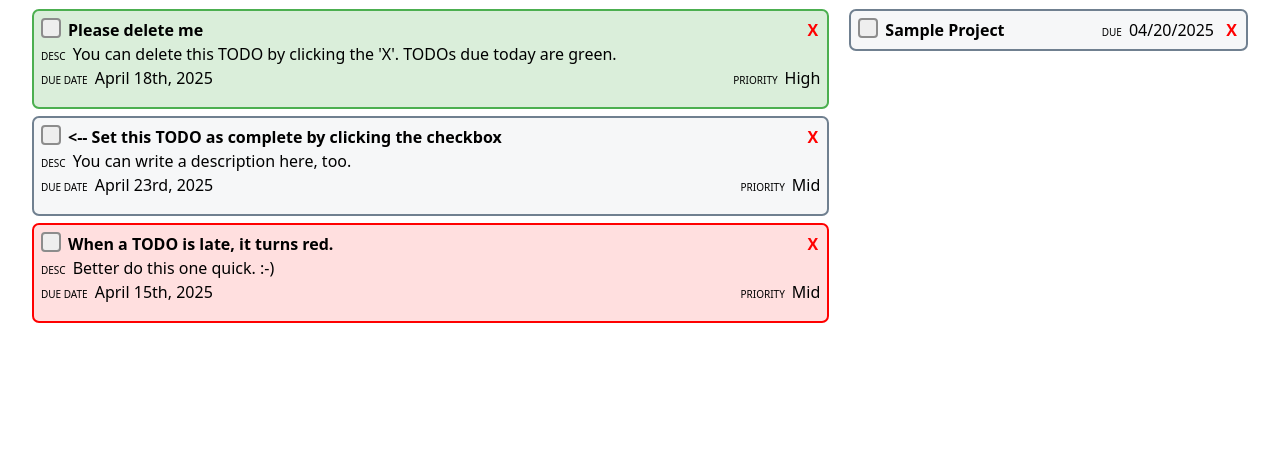
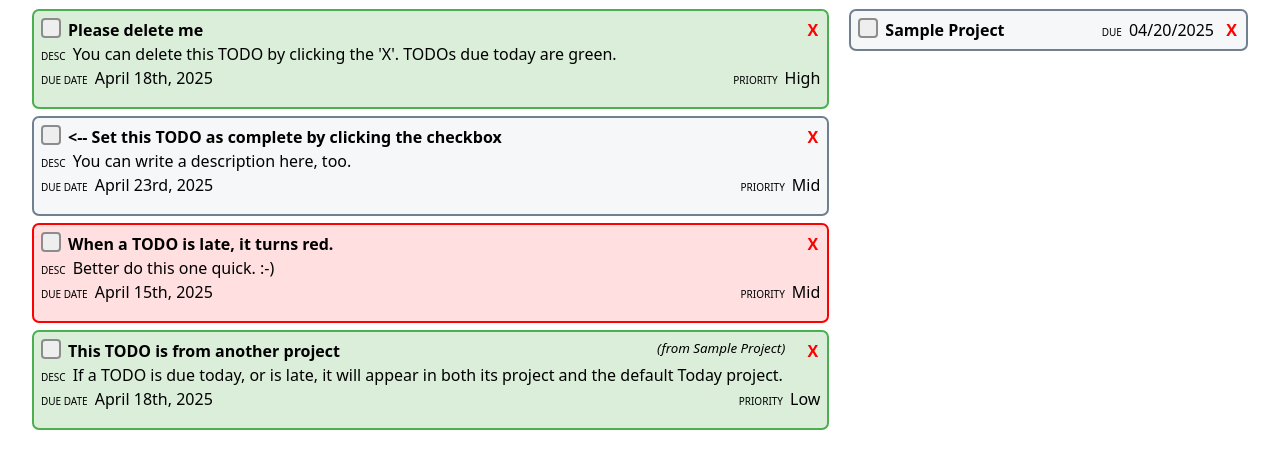
Before and after one commit to gushags/todo, a website built with webpack: page src/template.html in a window 1280 px wide. Shown: the part 151-620 px from the top of the page. Built offline with nearby package versions, Linux system fonts and the light colour scheme.

Commit message:
Feature: View TODOs due today in default project from other projects

```diff
--- a/src/styles.css
+++ b/src/styles.css
@@ -48,7 +48,9 @@ main {
 #today-add:hover,
 #project-add:hover,
 #project-todo-add:hover,
-.delete-button:hover {
+.delete-button:hover,
+#projects-list > ul > ol > div > h4,
+#project-display > h3 {
   cursor: pointer;
 }
 
@@ -211,3 +213,9 @@ input:focus-visible {
 .project > .div-top > button {
   margin-left: 10px;
 }
+
+.from-project {
+  font-style: italic;
+  font-size: smaller;
+  margin-right: 20px;
+}
--- a/src/ui.js
+++ b/src/ui.js
@@ -63,18 +63,25 @@ export function inititalizeUI() {
         "Low",
         new Date(new Date().getTime() + 7 * 24 * 60 * 60 * 1000)
       );
+      const sampleTodo2 = new ToDo(
+        "This TODO is from another project",
+        sampleProj.id,
+        "If a TODO is due today, or is late, it will appear in both its project and the default Today project.",
+        "Low",
+        new Date()
+      );
 
       todayProj.newToDo(todayTodo1);
       todayProj.newToDo(todayTodo2);
       todayProj.newToDo(todayTodo3);
       sampleProj.newToDo(sampleTodo);
+      sampleProj.newToDo(sampleTodo2);
       allProjects = [todayProj, sampleProj];
       updateLocalStorage();
     }
   }
   renderToday(allProjects);
   renderProjects(allProjects);
-  console.log(allProjects);
 }
 
 /**
@@ -153,6 +160,84 @@ function renderToday(stored) {
           renderToday(allProjects);
           ol.classList.add("complete");
         });
+      }
+    }
+  }
+  // Check if any TODOS in other projects are due today
+  // or late and put them in Today
+  for (let i = 0; i < stored.length; i++) {
+    if (stored[i].name !== TODAY) {
+      for (let j = 0; j < stored[i].todos.length; j++) {
+        if (
+          stored[i].todos[j].isToday === true ||
+          stored[i].todos[j].isLate === true
+        ) {
+          let ol = document.createElement("ol");
+          let check = document.createElement("input");
+          let h4 = document.createElement("h4");
+          let para = document.createElement("p");
+          let desc = document.createElement("p");
+          let date = document.createElement("p");
+          let priority = document.createElement("p");
+          let deleteBtn = document.createElement("button");
+          let divTop = document.createElement("div");
+          let divMid = document.createElement("div");
+          let divBottom = document.createElement("div");
+          ol.classList.add("todo");
+          ol.dataset.id = stored[i].todos[j].id;
+          ol.dataset.isDueSoon = stored[i].todos[j].isDueSoon;
+          ol.dataset.isLate = stored[i].todos[j].isLate;
+          ol.dataset.isToday = stored[i].todos[j].isToday;
+          ol.dataset.complete = stored[i].todos[j].complete;
+          divTop.classList.add("div-top");
+          divMid.classList.add("div-mid");
+          divBottom.classList.add("div-bottom");
+          para.classList.add("from-project");
+          check.setAttribute("type", "checkbox");
+          // set checkmark or bullet point based on complete status
+          stored[i].todos[j].complete
+            ? (check.checked = true)
+            : (check.checked = false);
+          h4.textContent = stored[i].todos[j].title;
+          para.textContent = "(from " + stored[i].name + ")";
+          desc.textContent = stored[i].todos[j].description;
+          date.textContent = format(stored[i].todos[j].dueDate, "PPP");
+          priority.textContent = stored[i].todos[j].priority;
+          deleteBtn.setAttribute("type", "submit");
+          deleteBtn.classList.add("delete-button");
+          deleteBtn.textContent = "X";
+
+          ul.appendChild(ol);
+          ol.appendChild(divTop);
+          divTop.appendChild(check);
+          divTop.appendChild(h4);
+          divTop.appendChild(para);
+          divTop.appendChild(deleteBtn);
+          ol.appendChild(divMid);
+          divMid.appendChild(desc);
+          ol.appendChild(divBottom);
+          divBottom.appendChild(date);
+          divBottom.appendChild(priority);
+
+          // Event listeners
+          deleteBtn.addEventListener("click", (event) => {
+            event.preventDefault();
+            const project = stored[i];
+            const todo = stored[i].todos[j].id;
+            deleteToDo(project, todo);
+            updateLocalStorage();
+            renderToday(allProjects);
+          });
+
+          check.addEventListener("click", () => {
+            const todo = stored[i].todos[j];
+            todo.toggleComplete();
+            console.log(todo);
+            updateLocalStorage();
+            renderToday(allProjects);
+            ol.classList.add("complete");
+          });
+        }
       }
     }
   }
@@ -300,6 +385,7 @@ function displayProjectToDos(project) {
       deleteToDo(proj, todo);
       updateLocalStorage();
       displayProjectToDos(proj);
+      renderToday(allProjects);
     });
 
     check.addEventListener("click", () => {
@@ -307,6 +393,7 @@ function displayProjectToDos(project) {
       todo.toggleComplete();
       updateLocalStorage();
       displayProjectToDos(project);
+      renderToday(allProjects);
     });
   }
 }
```
